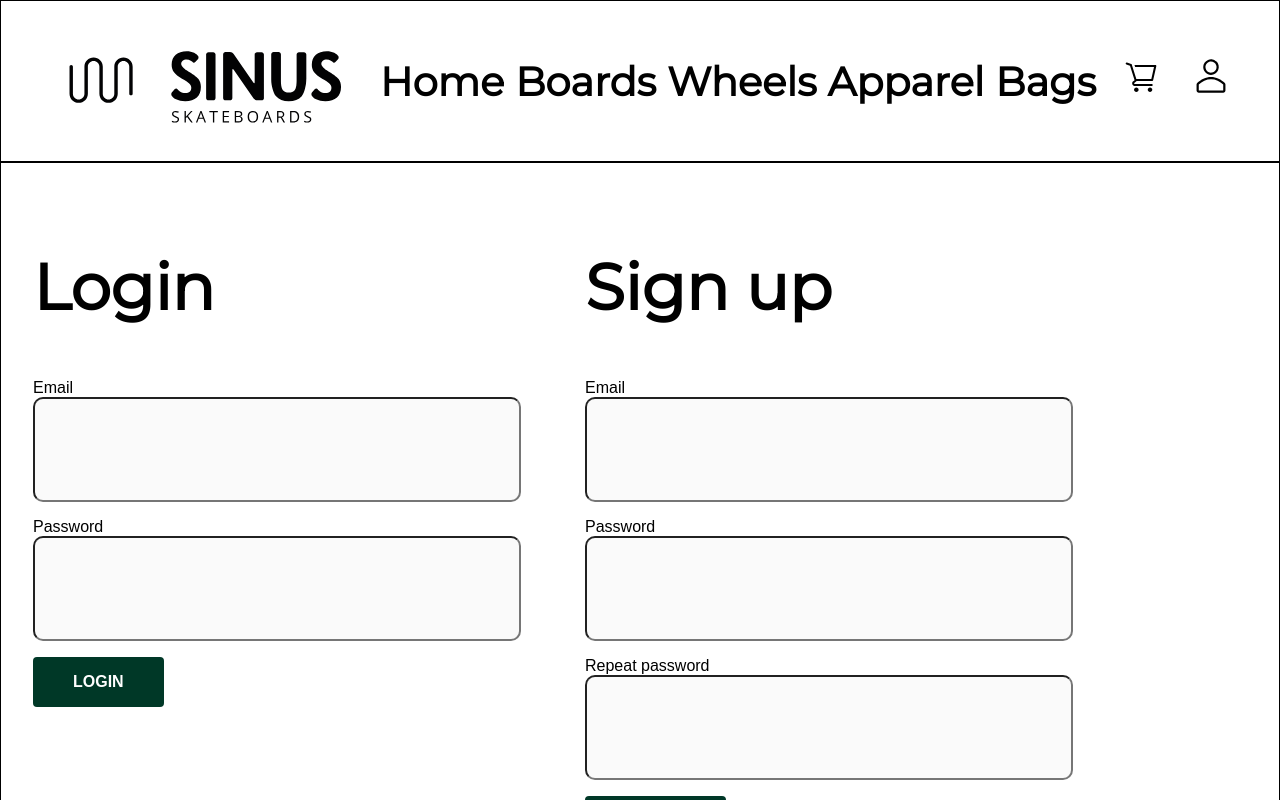
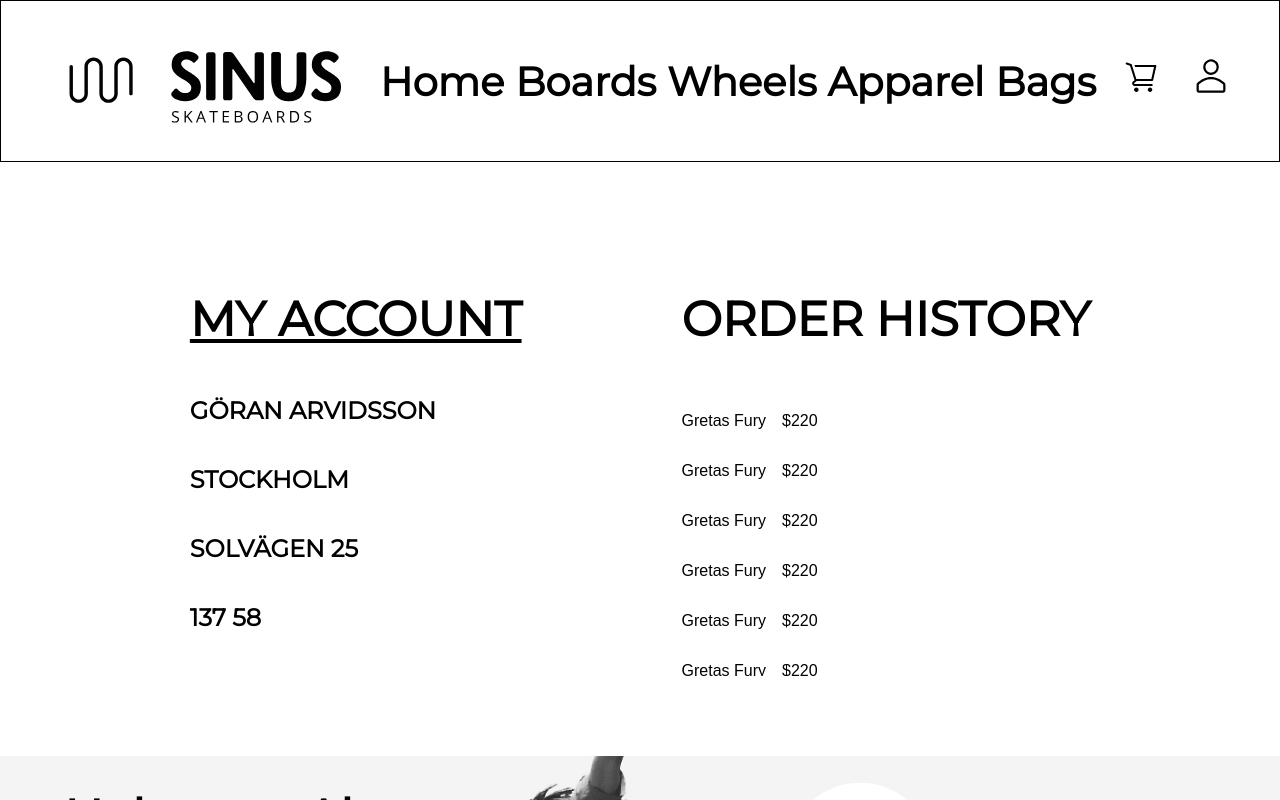
Before and after one commit to JesperSkold/SINUS-webshop, a Vue app: page /account in a window 1280 px wide. Shown: the top 800 px of the page. Built offline with nearby package versions, Linux system fonts and the light colour scheme; a web font is replaced by a local one.

Commit message:
Add account view

```diff
--- a/src/components/MyAccount.vue
+++ b/src/components/MyAccount.vue
@@ -1,9 +1,85 @@
 <template>
-  <div class="my-account"></div>
+  <div class="my-account">
+    <section class="account-info">
+      <h3>MY ACCOUNT</h3>
+      <!--iterate over account /api/me -->
+      <h5>GÖRAN ARVIDSSON</h5>
+      <!--.name, etc -->
+      <h5>STOCKHOLM</h5>
+      <h5>SOLVÄGEN 25</h5>
+      <h5>137 58</h5>
+    </section>
+    <section class="account-orders">
+      <h3>ORDER HISTORY</h3>
+      <!-- iterate over /api/orders -->
+      <div class="orders">
+        <div>
+          <p>Gretas Fury</p>
+          <p>$220</p>
+        </div>
+        <div>
+          <p>Gretas Fury</p>
+          <p>$220</p>
+        </div>
+        <div>
+          <p>Gretas Fury</p>
+          <p>$220</p>
+        </div>
+        <div>
+          <p>Gretas Fury</p>
+          <p>$220</p>
+        </div>
+        <div>
+          <p>Gretas Fury</p>
+          <p>$220</p>
+        </div>
+        <div>
+          <p>Gretas Fury</p>
+          <p>$220</p>
+        </div>
+        <div>
+          <p>Gretas Fury</p>
+          <p>$220</p>
+        </div>
+        <div>
+          <p>Gretas Fury</p>
+          <p>$220</p>
+        </div>
+        <div>
+          <p>Gretas Fury</p>
+          <p>$220</p>
+        </div>
+      </div>
+    </section>
+  </div>
 </template>
 
 <script>
 export default {};
 </script>
 
-<style></style>
+<style lang="scss" scoped>
+.my-account {
+  display: flex;
+  justify-content: center;
+  padding: 5rem;
+  gap: 20vh;
+}
+
+.account-info {
+  h3 {
+    text-decoration: underline;
+  }
+}
+
+.orders {
+  height: 35vh;
+  min-width: 15vw;
+  overflow: auto;
+
+  div {
+    display: flex;
+    gap: 1rem;
+  }
+}
+</style>
--- a/src/views/AccountView.vue
+++ b/src/views/AccountView.vue
@@ -12,7 +12,7 @@ export default {
   components: { LoginForm, MyAccount },
   data() {
     return {
-      loggedIn: false,
+      loggedIn: true,
     };
   },
 };
```
